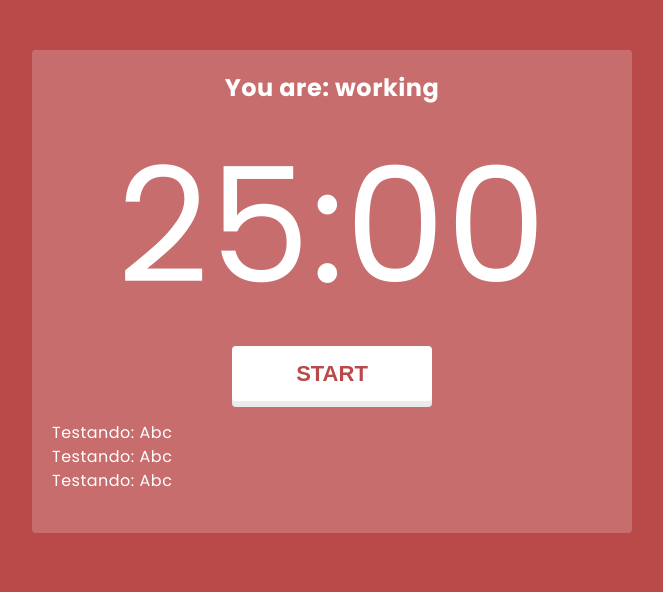
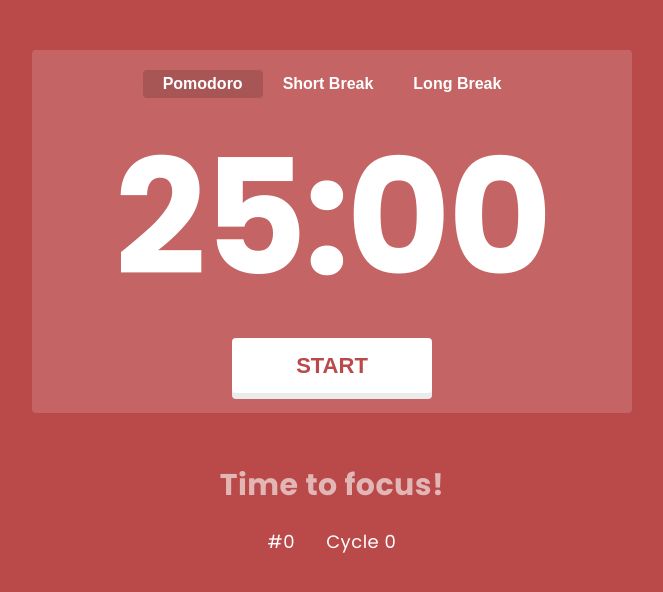
Before and after one commit to abacaxiguy/pomodoro-app, a React (Create React App) app: page / in a window 1280 px wide. Shown: the top 592 px of the page, without its empty margins (308-971 px from the left). Built offline with nearby package versions, Linux system fonts and the light colour scheme.

Commit message:
Finishing pomodoro logics 🚀

```diff
--- a/src/App.tsx
+++ b/src/App.tsx
@@ -6,8 +6,8 @@ function App(): JSX.Element {
         <div className="container">
             <PomodoroTimer
                 pomodoroTime={1500}
-                shortRestTime={300}
-                longRestTime={900}
+                shortBreakTime={300}
+                longBreakTime={600}
                 cycles={4}
             />
         </div>
--- /dev/null
+++ b/src/components/details.tsx
@@ -0,0 +1,19 @@
+import React from "react";
+
+interface Props {
+    cycles: number;
+    pomodoros: number;
+    working: boolean;
+}
+
+export function Details(props: Props): JSX.Element {
+    return (
+        <div className="details">
+            <h2>{props.working ? "Time to focus!" : "Time for a break!"}</h2>
+            <div className="info">
+                <p>#{props.pomodoros}</p>
+                <p>Cycle {props.cycles}</p>
+            </div>
+        </div>
+    );
+}
--- a/src/components/pomodoro-timer.tsx
+++ b/src/components/pomodoro-timer.tsx
@@ -1,23 +1,62 @@
-import React, { useEffect } from "react";
+import React, { useEffect, useState } from "react";
 import { useInterval } from "../hooks/use-interval";
+import { secondsToTime } from "../utils/seconds-to-time";
 import { Button } from "./button";
+import { Details } from "./details";
 import { Timer } from "./timer";
 
 interface Props {
     pomodoroTime: number;
-    shortRestTime: number;
-    longRestTime: number;
+    shortBreakTime: number;
+    longBreakTime: number;
     cycles: number;
 }
 
 export function PomodoroTimer(props: Props): JSX.Element {
-    const [mainTime, setMainTime] = React.useState(props.pomodoroTime);
-    const [timeCounting, setTimeCounting] = React.useState(false);
-    const [working, setWorking] = React.useState(false);
+    const [mainTime, setMainTime] = useState(props.pomodoroTime);
+    const [timeCounting, setTimeCounting] = useState(false);
+    const [started, setStarted] = useState(false);
+    const [working, setWorking] = useState(true);
+    const [shortBreak, setShortBreak] = useState(false);
+    const [longBreak, setLongBreak] = useState(false);
+    const [cycles, setCycles] = useState(0);
+    const [pomodoros, setPomodoros] = useState(0);
+
+    const body = document.body.classList;
 
     useEffect(() => {
-        if (working) document.body.classList.add("working");
-    }, [working]);
+        working ? body.add("working") : body.remove("working");
+        shortBreak ? body.add("short-break") : body.remove("short-break");
+        longBreak ? body.add("long-break") : body.remove("long-break");
+    }, [working, shortBreak, longBreak]);
+
+    useEffect(() => {
+        if (started)
+            document.title = `${secondsToTime(mainTime)} - ${
+                working ? "Working!" : "Resting!"
+            }`;
+
+        if (mainTime <= 0) {
+            playAlarm();
+            if (working) {
+                setWorking(false);
+                setPomodoros(pomodoros + 1);
+
+                if (pomodoros % props.cycles === 0 && pomodoros !== 0) {
+                    setCycles(cycles + 1);
+                    setLongBreak(true);
+                    setMainTime(props.longBreakTime);
+                } else {
+                    setShortBreak(true);
+                    setMainTime(props.shortBreakTime);
+                }
+            } else {
+                setWorking(true);
+                shortBreak ? setShortBreak(false) : setLongBreak(false);
+                setMainTime(props.pomodoroTime);
+            }
+        }
+    }, [started, mainTime, working]);
 
     useInterval(
         () => {
@@ -26,31 +65,81 @@ export function PomodoroTimer(props: Props): JSX.Element {
         timeCounting ? 1000 : null,
     );
 
-    const playAudio = () => {
+    const playClackSound = () => {
         const audio = new Audio("https://pomofocus.io/audios/button-press.wav");
         audio.volume = 0.5;
         audio.play();
     };
 
+    const playAlarm = () => {
+        const audio = new Audio(
+            "https://pomofocus.io/audios/alarms/alarm-kitchen.mp3",
+        );
+        audio.play();
+    };
+
+    const togglePomodoro = () => {
+        if (!working) {
+            setWorking(true);
+            setShortBreak(false);
+            setLongBreak(false);
+            setMainTime(props.pomodoroTime);
+            setTimeCounting(false);
+        }
+    };
+
+    const toggleShortBreak = () => {
+        if (!shortBreak) {
+            setWorking(false);
+            setShortBreak(true);
+            setLongBreak(false);
+            setMainTime(props.shortBreakTime);
+            setTimeCounting(false);
+        }
+    };
+
+    const toggleLongBreak = () => {
+        if (!longBreak) {
+            setWorking(false);
+            setShortBreak(false);
+            setLongBreak(true);
+            setMainTime(props.longBreakTime);
+            setTimeCounting(false);
+        }
+    };
+
     return (
+        <>
             <div className="pomodoro">
-            <h2>You are: working</h2>
+                <div className="controls">
+                    <Button
+                        className={working ? "status active" : "status"}
+                        text="Pomodoro"
+                        onClick={togglePomodoro}
+                    />
+                    <Button
+                        className={shortBreak ? "status active" : "status"}
+                        text="Short Break"
+                        onClick={toggleShortBreak}
+                    />
+                    <Button
+                        className={longBreak ? "status active" : "status"}
+                        text="Long Break"
+                        onClick={toggleLongBreak}
+                    />
+                </div>
                 <Timer mainTime={mainTime} />
                 <Button
                     text={timeCounting ? "PAUSE" : "START"}
-                className={timeCounting ? "active" : ""}
+                    className={timeCounting ? "active start" : "start"}
                     onClick={() => {
-                    playAudio();
+                        playClackSound();
                         setTimeCounting(!timeCounting);
-                    setWorking(true);
+                        setStarted(true);
                     }}
                 />
-
-            <div className="details">
-                <p>Testando: Abc</p>
-                <p>Testando: Abc</p>
-                <p>Testando: Abc</p>
             </div>
-        </div>
+            <Details cycles={cycles} pomodoros={pomodoros} working={working} />
+        </>
     );
 }
--- a/src/index.css
+++ b/src/index.css
@@ -38,22 +38,20 @@ body {
 }
 
 .pomodoro {
-    background: rgba(255, 255, 255, 0.2);
+    background: rgba(255, 255, 255, 0.15);
     margin: 50px 20px;
     padding: 20px;
     border-radius: 4px;
     text-align: center;
 }
 
-.pomodoro h2 {
-    font-size: 24px;
-}
-
 .pomodoro .timer {
+    letter-spacing: -3px;
+    font-weight: bold;
     font-size: 10rem;
 }
 
-.pomodoro button {
+.start {
     cursor: pointer;
     border: none;
     padding: 0px 12px;
@@ -68,17 +66,17 @@ body {
     transition: color 0.5s ease-in-out 0s;
 }
 
-.pomodoro button:active,
-.pomodoro button.active {
-    transform: translateY(6px);
+.start:active,
+.start.active {
+    transform: translateY(3px);
     box-shadow: none;
 }
 
-.short-break .pomodoro button {
+.short-break .start {
     color: var(--short-break-color);
 }
 
-.long-break .pomodoro button {
+.long-break .start {
     color: var(--long-break-color);
 }
 
@@ -86,3 +84,47 @@ body {
     text-align-last: left;
     margin: 20px 0;
 }
+
+.controls {
+    display: inline-flex;
+    justify-content: space-between;
+    align-items: center;
+}
+
+.status {
+    border: none;
+    color: white;
+    margin: 0px;
+    border-radius: 4px;
+    font-size: 16px;
+    padding: 2px 20px;
+    height: 28px;
+    cursor: pointer;
+    background: none;
+    font-weight: bold;
+}
+
+.status.active {
+    background: none rgba(0, 0, 0, 0.15);
+}
+
+.status:active {
+    transform: translateY(3px);
+}
+
+.details {
+    text-align: center;
+}
+
+.info {
+    font-size: 18px;
+    padding: 0 240px;
+    display: flex;
+    justify-content: space-around;
+}
+
+.details h2 {
+    font-size: 30px;
+    color: rgba(255, 255, 255, 0.6);
+    padding-bottom: 20px;
+}
--- a/src/utils/seconds-to-time.ts
+++ b/src/utils/seconds-to-time.ts
@@ -1,6 +1,6 @@
 export function secondsToTime(seconds: number): string {
     const zeroLeft = (n: number) => Math.floor(n).toString().padStart(2, "0");
-    const min = zeroLeft((seconds / 60) % 60);
+    const min = zeroLeft(seconds / 60);
     const sec = zeroLeft((seconds % 60) % 60);
 
     return `${min}:${sec}`;
```
Lines whose indentation alone changed are shown as unchanged.
